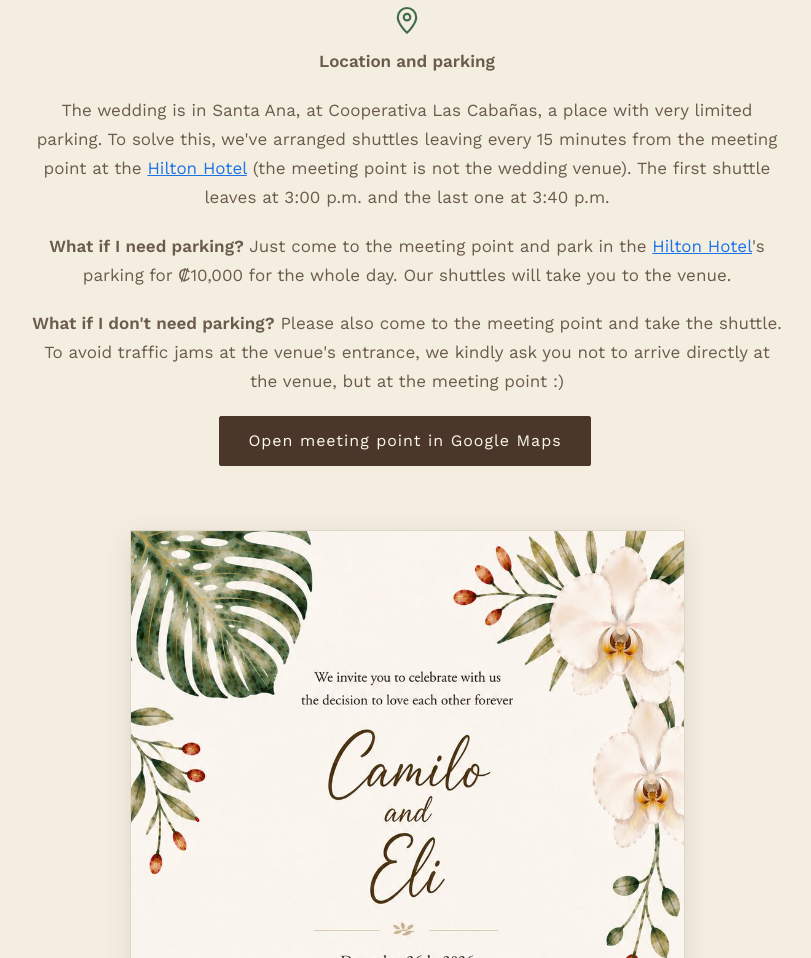
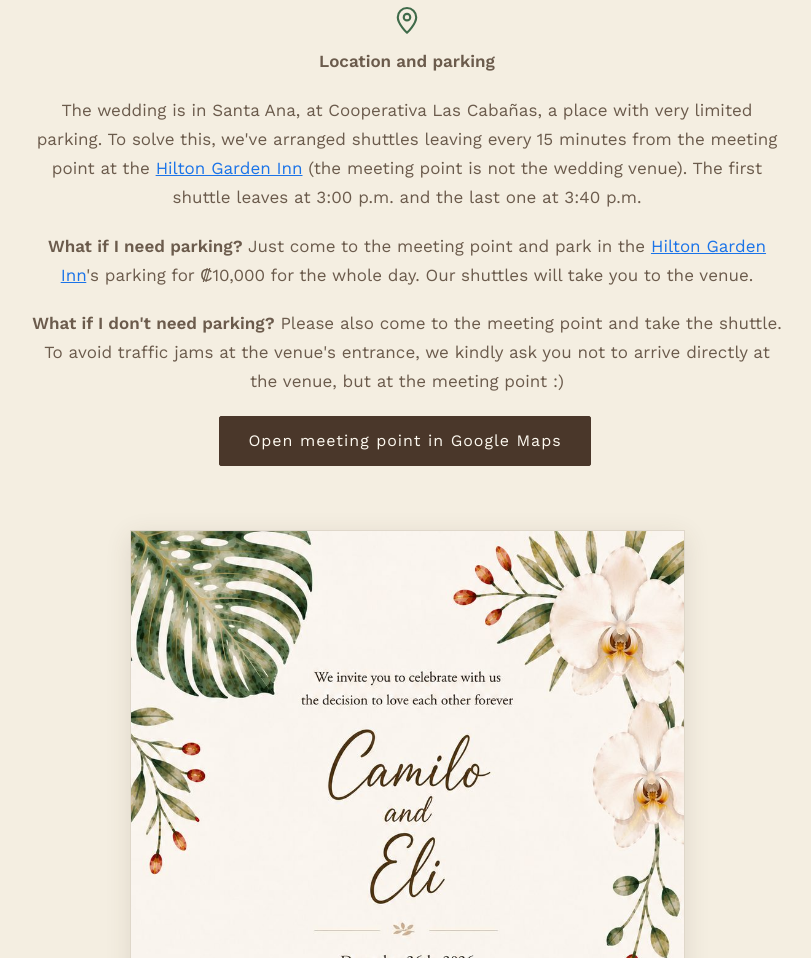
Before and after one commit to CamSalda/web_boda, a plain HTML site: page index.html in a window 1280 px wide. Shown: the part 2520-3478 px from the top of the page, without its empty margins (233-1044 px from the left). Drawn offline with nearby package versions, Linux system fonts and the light colour scheme; files whose address does not match are found by name.

Commit message:
Usar el nombre completo Hilton Garden Inn para el punto de encuentro (ES/EN/FR)

```diff
--- a/index.html
+++ b/index.html
@@ -175,12 +175,12 @@
 							</svg>
 							<p><b class="es">Ubicación y parqueo</b><b class="en">Location and parking</b><b class="fr">Lieu et stationnement</b></p>
 							<p>
-								<span class="es">La boda es en Santa Ana, en la Cooperativa Las Cabañas, un lugar con muy poco parqueo. Por eso organizamos buses que salen cada 15 minutos desde el punto de encuentro en el <a class="map-link" href="https://maps.app.goo.gl/ZM9MPXvHBYvqYaRq6?g_st=iw" target="_blank" rel="noopener">Hotel Hilton</a> (el punto de encuentro, no es el lugar de la boda). El primer bus sale a las 3:00 p.m. y el último a las 3:40 p.m.</span>
-								<span class="en">The wedding is in Santa Ana, at Cooperativa Las Cabañas, a place with very limited parking. To solve this, we've arranged shuttles leaving every 15 minutes from the meeting point at the <a class="map-link" href="https://maps.app.goo.gl/ZM9MPXvHBYvqYaRq6?g_st=iw" target="_blank" rel="noopener">Hilton Hotel</a> (the meeting point is not the wedding venue). The first shuttle leaves at 3:00 p.m. and the last one at 3:40 p.m.</span><span class="fr">Le mariage a lieu à Santa Ana, à la Cooperativa Las Cabañas, un endroit où le stationnement est très limité. C'est pourquoi nous avons organisé des navettes qui partent toutes les 15 minutes depuis le point de rencontre à l'<a class="map-link" href="https://maps.app.goo.gl/ZM9MPXvHBYvqYaRq6?g_st=iw" target="_blank" rel="noopener">hôtel Hilton</a> (le point de rencontre n'est pas le lieu du mariage). La première navette part à 15 h 00 et la dernière à 15 h 40.</span>
+								<span class="es">La boda es en Santa Ana, en la Cooperativa Las Cabañas, un lugar con muy poco parqueo. Por eso organizamos buses que salen cada 15 minutos desde el punto de encuentro en el <a class="map-link" href="https://maps.app.goo.gl/ZM9MPXvHBYvqYaRq6?g_st=iw" target="_blank" rel="noopener">Hotel Hilton Garden Inn</a> (el punto de encuentro, no es el lugar de la boda). El primer bus sale a las 3:00 p.m. y el último a las 3:40 p.m.</span>
+								<span class="en">The wedding is in Santa Ana, at Cooperativa Las Cabañas, a place with very limited parking. To solve this, we've arranged shuttles leaving every 15 minutes from the meeting point at the <a class="map-link" href="https://maps.app.goo.gl/ZM9MPXvHBYvqYaRq6?g_st=iw" target="_blank" rel="noopener">Hilton Garden Inn</a> (the meeting point is not the wedding venue). The first shuttle leaves at 3:00 p.m. and the last one at 3:40 p.m.</span><span class="fr">Le mariage a lieu à Santa Ana, à la Cooperativa Las Cabañas, un endroit où le stationnement est très limité. C'est pourquoi nous avons organisé des navettes qui partent toutes les 15 minutes depuis le point de rencontre à l'<a class="map-link" href="https://maps.app.goo.gl/ZM9MPXvHBYvqYaRq6?g_st=iw" target="_blank" rel="noopener">hôtel Hilton Garden Inn</a> (le point de rencontre n'est pas le lieu du mariage). La première navette part à 15 h 00 et la dernière à 15 h 40.</span>
 							</p>
 							<p>
-								<span class="es"><b>¿Y si necesito parqueo?</b> Llegá al punto de encuentro y podés parquear en el parqueo del <a class="map-link" href="https://maps.app.goo.gl/ZM9MPXvHBYvqYaRq6?g_st=iw" target="_blank" rel="noopener">Hotel Hilton</a> por ₡10 000 todo el día. Nuestros buses te llevarán al lugar de la boda.</span>
-								<span class="en"><b>What if I need parking?</b> Just come to the meeting point and park in the <a class="map-link" href="https://maps.app.goo.gl/ZM9MPXvHBYvqYaRq6?g_st=iw" target="_blank" rel="noopener">Hilton Hotel</a>'s parking for ₡10,000 for the whole day. Our shuttles will take you to the venue.</span><span class="fr"><b>Et si j'ai besoin de me garer ?</b> Rendez-vous au point de rencontre : vous pourrez vous garer au parking de l'<a class="map-link" href="https://maps.app.goo.gl/ZM9MPXvHBYvqYaRq6?g_st=iw" target="_blank" rel="noopener">hôtel Hilton</a> pour 10 000 colones la journée. Nos navettes vous emmèneront au lieu du mariage.</span>
+								<span class="es"><b>¿Y si necesito parqueo?</b> Llegá al punto de encuentro y podés parquear en el parqueo del <a class="map-link" href="https://maps.app.goo.gl/ZM9MPXvHBYvqYaRq6?g_st=iw" target="_blank" rel="noopener">Hotel Hilton Garden Inn</a> por ₡10 000 todo el día. Nuestros buses te llevarán al lugar de la boda.</span>
+								<span class="en"><b>What if I need parking?</b> Just come to the meeting point and park in the <a class="map-link" href="https://maps.app.goo.gl/ZM9MPXvHBYvqYaRq6?g_st=iw" target="_blank" rel="noopener">Hilton Garden Inn</a>'s parking for ₡10,000 for the whole day. Our shuttles will take you to the venue.</span><span class="fr"><b>Et si j'ai besoin de me garer ?</b> Rendez-vous au point de rencontre : vous pourrez vous garer au parking de l'<a class="map-link" href="https://maps.app.goo.gl/ZM9MPXvHBYvqYaRq6?g_st=iw" target="_blank" rel="noopener">hôtel Hilton Garden Inn</a> pour 10 000 colones la journée. Nos navettes vous emmèneront au lieu du mariage.</span>
 							</p>
 							<p>
 								<span class="es"><b>¿Y si no necesito parqueo?</b> Llegá también al punto de encuentro y tomá el bus. Para evitar presas en la entrada del lugar, te pedimos con cariño que no llegués directamente al lugar de la boda, sino al punto de encuentro :)</span>
```
